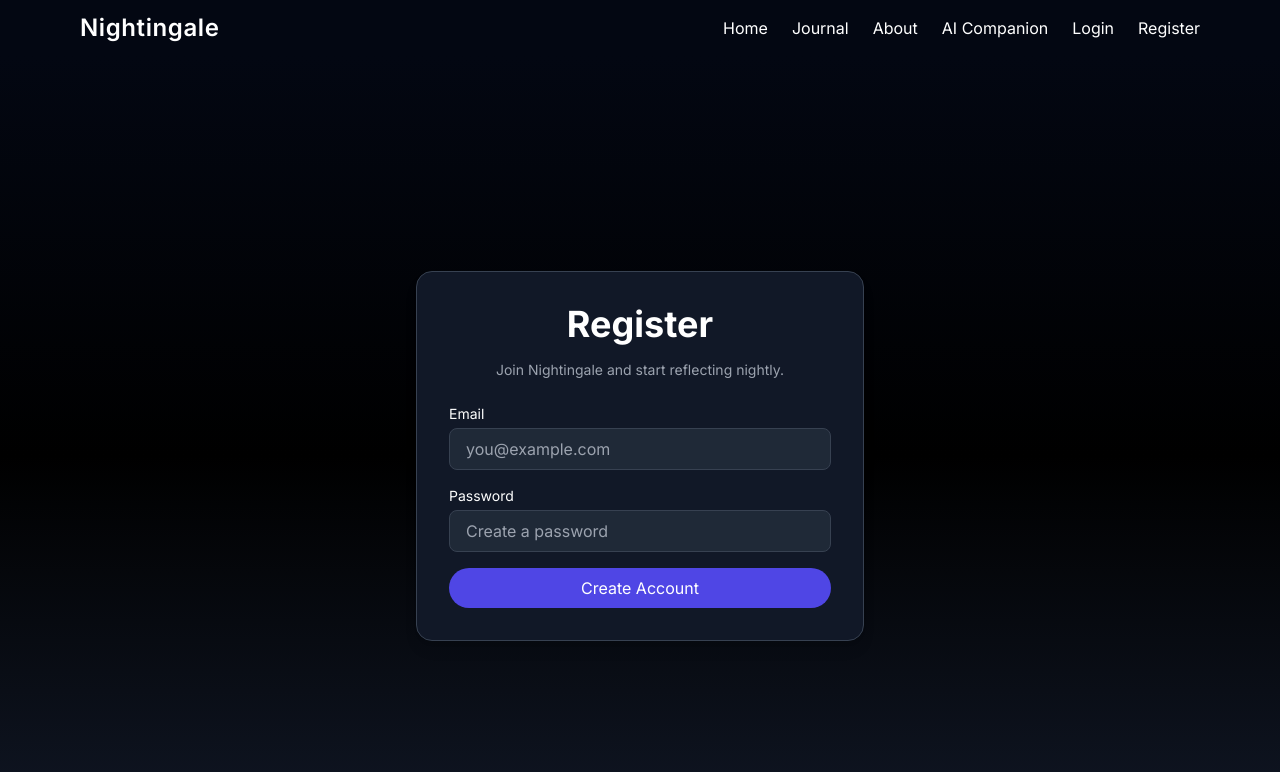
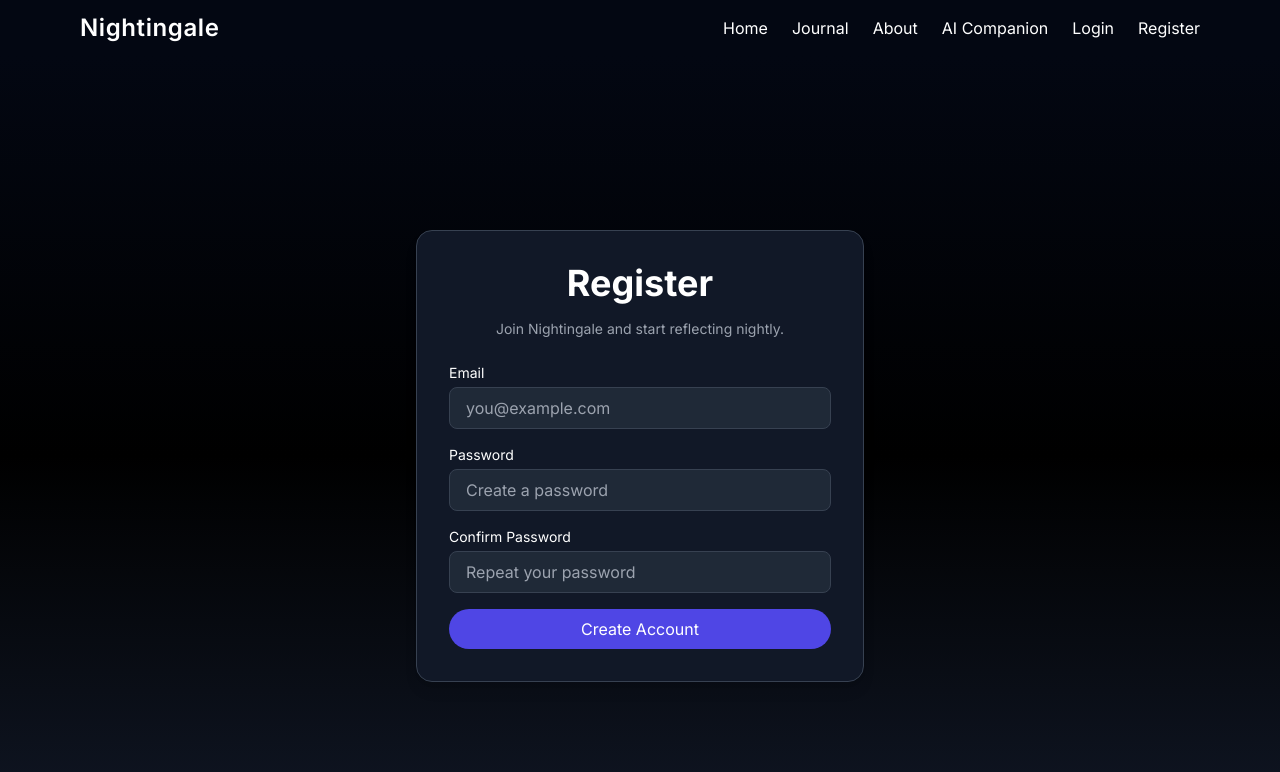
Before and after one commit to Cyberbot777/nightingale, a React (Vite) app in the folder frontend/: page /register in a window 1280 px wide. Shown: the top 772 px of the page. Built offline with nearby package versions, Linux system fonts and the light colour scheme; no server answers.

Commit message:
Add confirm password validation with consistent input styling

```diff
--- a/frontend/src/pages/Register.jsx
+++ b/frontend/src/pages/Register.jsx
@@ -1,40 +1,46 @@
-import React, { useState } from 'react';
-import { useNavigate } from 'react-router-dom';
+import React, { useState } from "react";
+import { useNavigate } from "react-router-dom";
 
 export default function Register({ setToken }) {
-  const [email, setEmail] = useState('');
-  const [password, setPassword] = useState('');
-  const [error, setError] = useState('');
+  const [email, setEmail] = useState("");
+  const [password, setPassword] = useState("");
+  const [error, setError] = useState("");
+  const [confirmPassword, setConfirmPassword] = useState("");
   const navigate = useNavigate();
 
   const handleSubmit = async (e) => {
     e.preventDefault();
-    setError('');
+    setError("");
+
+    if (password !== confirmPassword) {
+      setError("Passwords do not match");
+      return;
+    }
 
     try {
       // 1. Register
-      const res = await fetch('http://localhost:8000/register', {
-        method: 'POST',
-        headers: { 'Content-Type': 'application/json' },
+      const res = await fetch("http://localhost:8000/register", {
+        method: "POST",
+        headers: { "Content-Type": "application/json" },
         body: JSON.stringify({ email, password }),
       });
 
       if (!res.ok) {
         const data = await res.json();
-        throw new Error(data.detail || 'Registration failed');
+        throw new Error(data.detail || "Registration failed");
       }
 
       // 2. Auto-login
-      const loginRes = await fetch('http://localhost:8000/login-json', {
-        method: 'POST',
-        headers: { 'Content-Type': 'application/json' },
+      const loginRes = await fetch("http://localhost:8000/login-json", {
+        method: "POST",
+        headers: { "Content-Type": "application/json" },
         body: JSON.stringify({ username: email, password }),
       });
 
       const loginData = await loginRes.json();
-      localStorage.setItem('token', loginData.access_token);
+      localStorage.setItem("token", loginData.access_token);
       setToken(loginData.access_token);
-      navigate('/journal');
+      navigate("/journal");
     } catch (err) {
       setError(err.message);
     }
@@ -43,13 +49,17 @@ export default function Register({ setToken }) {
   return (
     <div className="min-h-screen flex items-center justify-center px-4 bg-gradient-to-b from-gray-950 via-black to-gray-900 text-white">
       <div className="w-full max-w-md p-8 bg-gray-900 border border-gray-700 rounded-2xl shadow-lg animate-fade-in-up">
-        <h1 className="text-3xl sm:text-4xl font-bold mb-4 text-center">Register</h1>
+        <h1 className="text-3xl sm:text-4xl font-bold mb-4 text-center">
+          Register
+        </h1>
         <p className="text-sm text-gray-400 mb-6 text-center">
           Join Nightingale and start reflecting nightly.
         </p>
         <form onSubmit={handleSubmit} className="space-y-4">
           <div>
-            <label className="block text-sm mb-1" htmlFor="email">Email</label>
+            <label className="block text-sm mb-1" htmlFor="email">
+              Email
+            </label>
             <input
               id="email"
               type="email"
@@ -61,7 +71,9 @@ export default function Register({ setToken }) {
             />
           </div>
           <div>
-            <label className="block text-sm mb-1" htmlFor="password">Password</label>
+            <label className="block text-sm mb-1" htmlFor="password">
+              Password
+            </label>
             <input
               id="password"
               type="password"
@@ -69,6 +81,20 @@ export default function Register({ setToken }) {
               onChange={(e) => setPassword(e.target.value)}
               className="w-full px-4 py-2 bg-gray-800 border border-gray-700 rounded-lg focus:outline-none focus:ring-2 focus:ring-indigo-500"
               placeholder="Create a password"
+              required
+            />
+          </div>
+          <div>
+            <label className="block text-sm mb-1" htmlFor="confirmPassword">
+              Confirm Password
+            </label>
+            <input
+              id="confirmPassword"
+              type="password"
+              value={confirmPassword}
+              onChange={(e) => setConfirmPassword(e.target.value)}
+              className="w-full px-4 py-2 bg-gray-800 autofill:bg-gray-800 border border-gray-700 rounded-lg focus:outline-none focus:ring-2 focus:ring-indigo-500"
+              placeholder="Repeat your password"
               required
             />
           </div>
```
